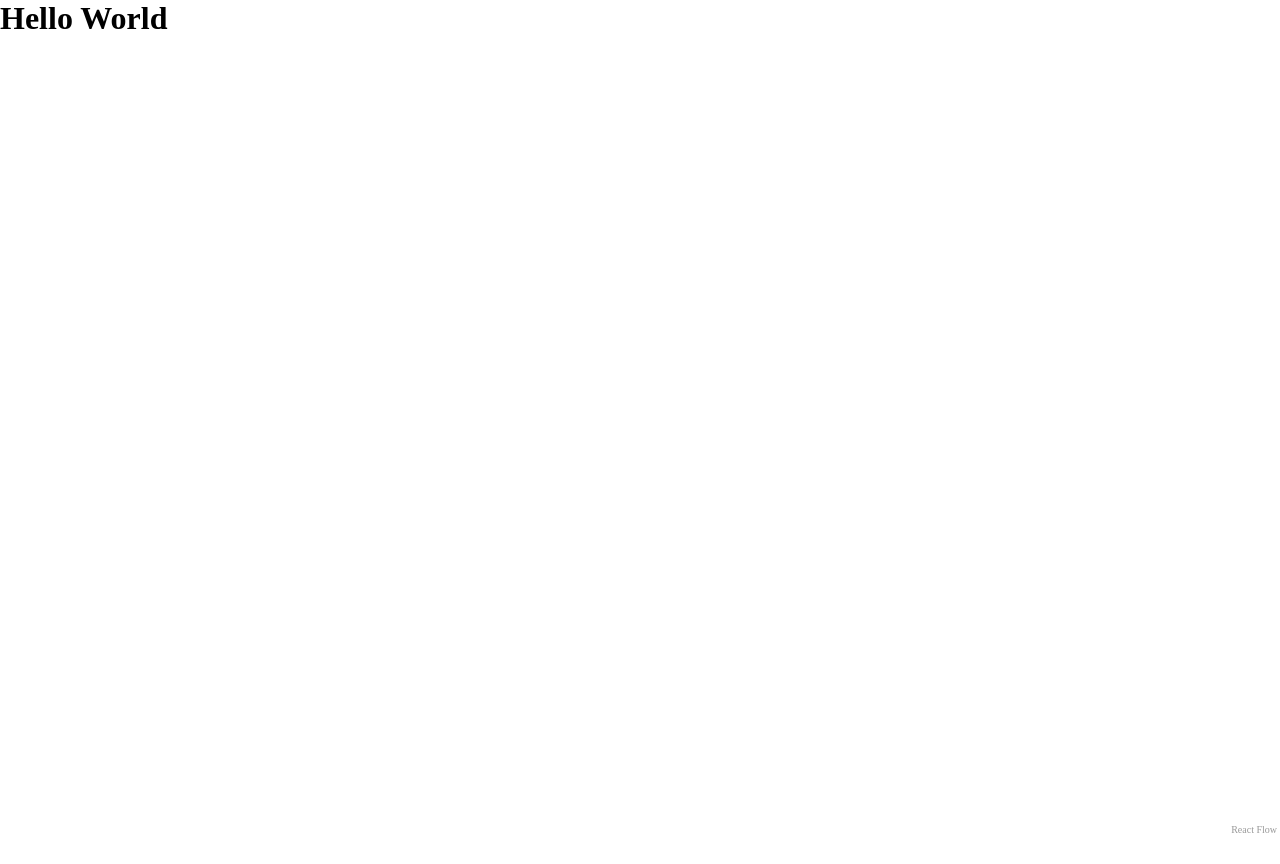
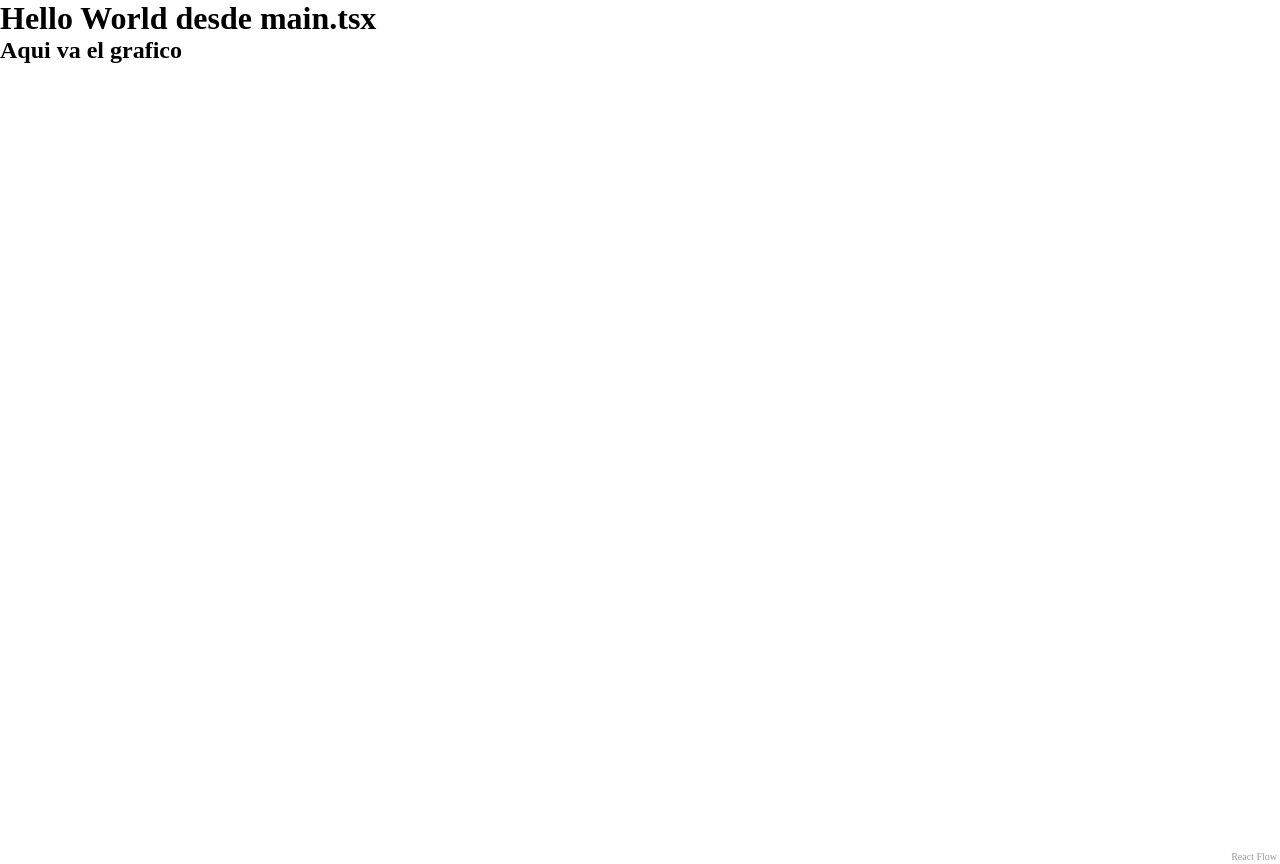
Before and after one commit to joaquinalejandroguzman/trazIA, a React (Vite) app in the folder packages/frontend/: page / in a window 1280 px wide. Before the commit the page ends 837 px from the top, so only its background shows below. Built offline with nearby package versions, Linux system fonts and the light colour scheme.

Commit message:
front: comentarios para debug

```diff
--- a/packages/frontend/src/components/architecture_graph.tsx
+++ b/packages/frontend/src/components/architecture_graph.tsx
@@ -12,6 +12,7 @@ const GraphContent: React.FC = () => {
   return (
     // Contenedor con dimensiones explícitas para evitar errores de ReactFlow
     <div style={{ width: '100%', height: '100vh' }}>
+      <h2>Aqui va el grafico</h2>
       <ReactFlow nodes={[]} edges={[]} />
     </div>
   )
--- a/packages/frontend/src/main.tsx
+++ b/packages/frontend/src/main.tsx
@@ -4,7 +4,7 @@ import App from './App'
 
 ReactDOM.createRoot(document.getElementById('root')!).render(
   <React.StrictMode>
-    <h1>Hello World</h1>
+    <h1>Hello World desde main.tsx</h1>
     <App />
   </React.StrictMode>
 )
```
